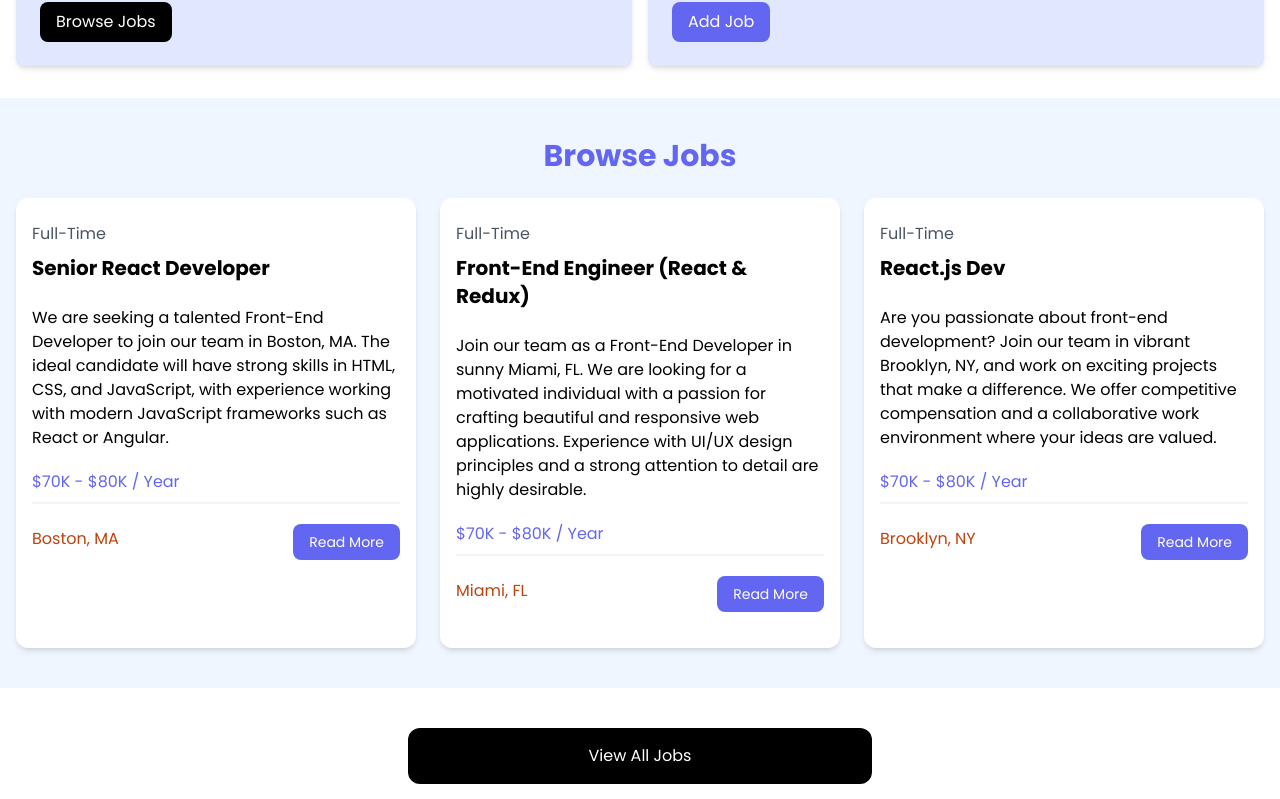
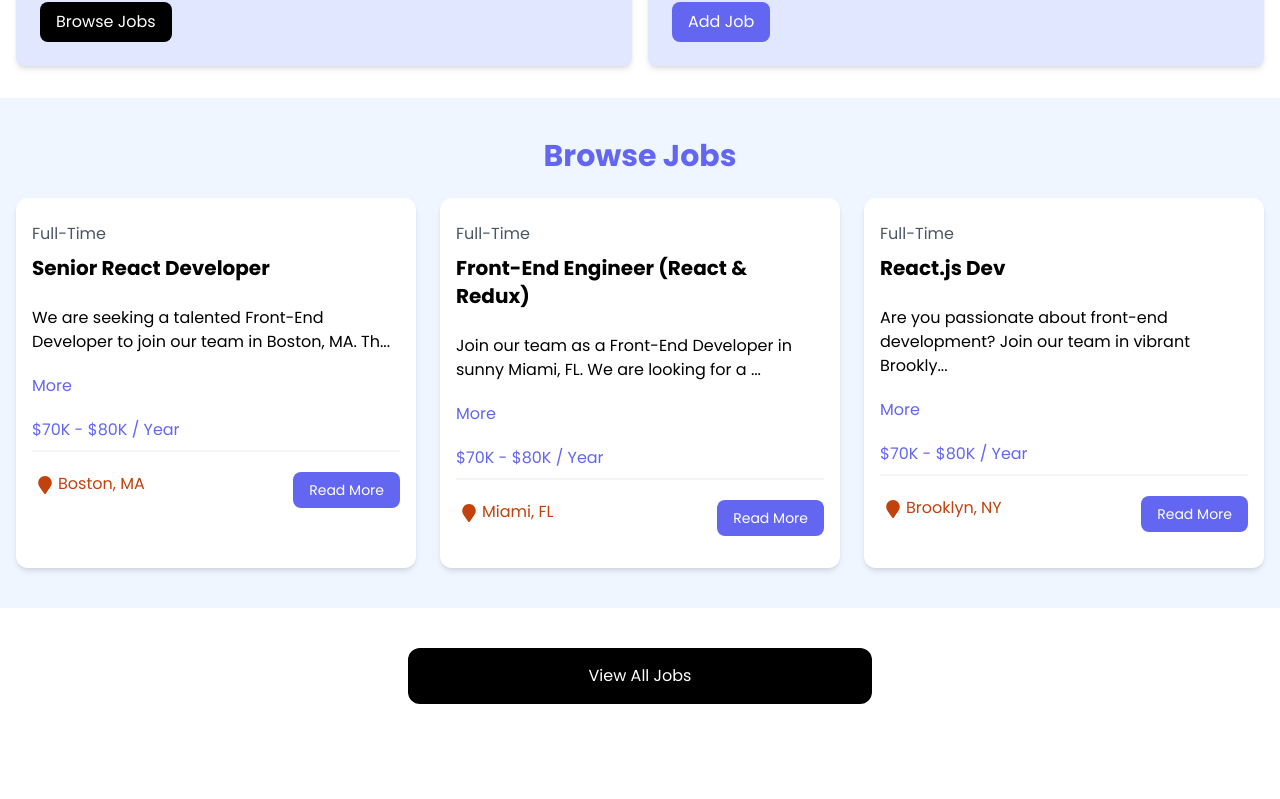
Before and after one commit to AhmadChleih/jobjoy, a React (Vite) app: page / in a window 1280 px wide. Shown: the part 511-1310 px from the top of the page. After the commit the page ends 1255 px from the top, so only its background shows below. Built offline with nearby package versions, Linux system fonts and the light colour scheme.

Commit message:
Update JobListing component to show truncated description and toggle full description

```diff
--- a/src/components/JobListing.jsx
+++ b/src/components/JobListing.jsx
@@ -1,4 +1,15 @@
+import { useState } from "react";
+import { FaMapMarker } from "react-icons/fa";
+
 const JobListing = ({ job }) => {
+  const [showFullDescription, setShowFullDescription] = useState(false);
+
+  let description = job.description;
+
+  if (!showFullDescription) {
+    description = description.substring(0, 80) + "...";
+  }
+
   return (
     <div className="bg-white rounded-xl shadow-md relative">
       <div className="p-4">
@@ -7,7 +18,14 @@ const JobListing = ({ job }) => {
           <h3 className="text-xl font-bold">{job.title}</h3>
         </div>
 
-        <div className="mb-5">{job.description}</div>
+        <div className="mb-5">{description}</div>
+
+        <button
+          onClick={() => setShowFullDescription((prevState) => !prevState)}
+          className="text-indigo-500 mb-5 hover:text-indigo-500"
+        >
+          {showFullDescription ? "Less" : "More"}
+        </button>
 
         <h3 className="text-indigo-500 mb-2">{job.salary} / Year</h3>
 
@@ -15,7 +33,7 @@ const JobListing = ({ job }) => {
 
         <div className="flex flex-col lg:flex-row justify-between mb-4">
           <div className="text-orange-700 mb-3">
-            <i className="fa-solid fa-location-dot text-lg"></i>
+            <FaMapMarker className="inline text-lg mx-1" />
             {job.location}
           </div>
           <a
```
